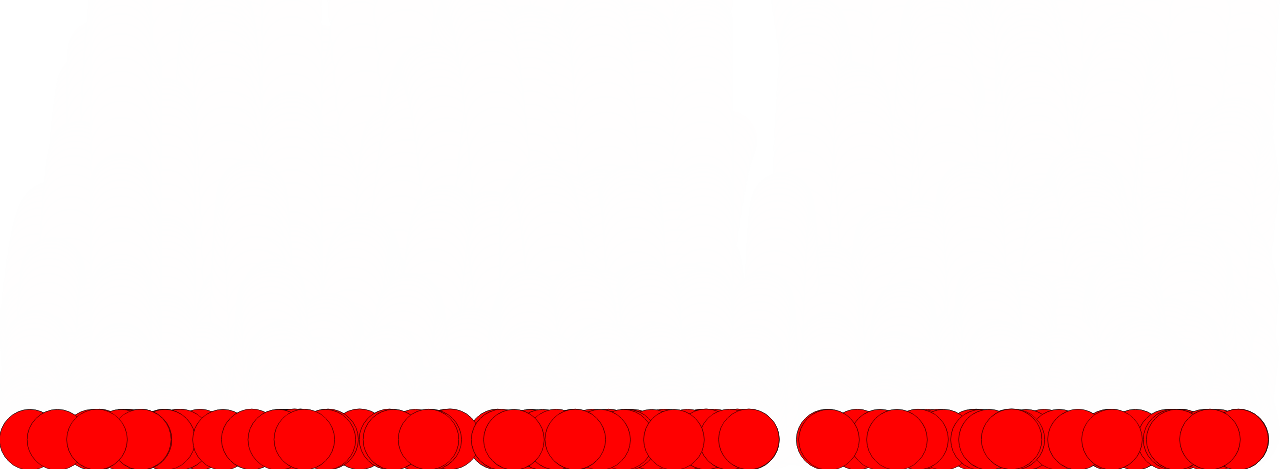
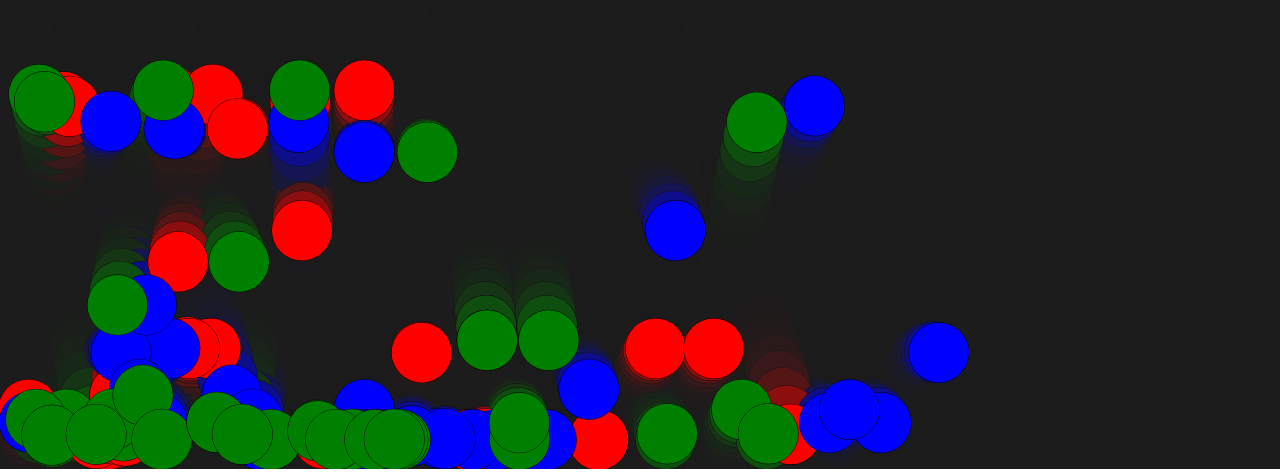
Before and after one commit to Eronne/rebound, a website built with webpack: page dist/index.html in a window 1280 px wide. Shown: the part 331-804 px from the top of the page. Built offline with nearby package versions, Linux system fonts and the light colour scheme.

Commit message:
Changed balls animation

```diff
--- a/package.json
+++ b/package.json
@@ -20,6 +20,7 @@
     "babel-preset-env": "^1.4.0",
     "browser-sync": "^2.18.8",
     "browser-sync-webpack-plugin": "^1.1.4",
+    "stats-js": "^1.0.0-alpha1",
     "webpack": "^2.5.1"
   }
 }
--- a/src/canvas.js
+++ b/src/canvas.js
@@ -1,16 +1,28 @@
-// Initial Setup
 const canvas = document.querySelector('canvas');
 const c = canvas.getContext('2d');
 
 canvas.width = innerWidth;
 canvas.height = innerHeight;
 
+var ball;
+var ballNumber = 100;
+var ballsBass = Math.floor(ballNumber / 3);
+var ballsKick = Math.floor((ballNumber - ballsBass) / 2);
+var ballsMelody = ballNumber - (ballsBass + ballsKick);
+var ballArray = [];
+var friction = 0.75;
+var gravity = 1;
 
-// Variables
-const mouse = {
-	x: innerWidth / 2,
-	y: innerHeight / 2
-};
+addEventListener('resize', () => {
+	canvas.width = innerWidth;
+	canvas.height = innerHeight;
+	init();
+});
+
+
+function randomIntFromRange(min,max) {
+	return Math.floor(Math.random() * (max - min + 1) + min);
+}
 
 const colors = [
 	'#2185C5',
@@ -19,45 +31,9 @@ const colors = [
 	'#FF7F66'
 ];
 
-var ball;
-var ballNumber = 100;
-var ballArray = [];
-var friction = 0.75;
-var gravity = 1;
 
 
-// Event Listeners
-addEventListener('mousemove', event => {
-	mouse.x = event.clientX;
-	mouse.y = event.clientY;
-});
-
-addEventListener('resize', () => {
-	canvas.width = innerWidth;
-	canvas.height = innerHeight;
-
-	init();
-});
-
-
-// Utility Functions
-function randomIntFromRange(min,max) {
-	return Math.floor(Math.random() * (max - min + 1) + min);
-}
-
-function randomColor(colors) {
-	return colors[Math.floor(Math.random() * colors.length)];
-}
-
-function distance(x1, y1, x2, y2) {
-    const xDist = x2 - x1;
-    const yDist = y2 - y1;
-
-    return Math.sqrt(Math.pow(xDist, 2) + Math.pow(yDist, 2));
-}
-
-
-// Objects
+// Object
 function Ball(x, y, vx, vy, radius, color) {
 	this.x = x;
 	this.y = y;
@@ -88,37 +64,56 @@ function Ball(x, y, vx, vy, radius, color) {
 		c.beginPath();
 		c.arc(this.x, this.y, this.radius, 0, Math.PI * 2, false);
 		c.fillStyle = this.color;
-		c.stroke()
+		c.stroke();
 		c.fill();
 		c.closePath();
 	};
 }
 
 
+
 function init() {
+	// Draw background rectangle
+	c.beginPath();
+	c.rect(0,0,canvas.width,canvas.height);
+	c.fillStyle = 'rgb(29, 29, 29)';
+	c.fill();
+	c.closePath();
+
 	// Clear tab while resizing the canvas
 	ballArray = [];
 
 	var radius = 30;
-	for (var i = 0; i < ballNumber; i++) {
 	var x = randomIntFromRange(radius, canvas.width - radius);
 	var y = randomIntFromRange(0, canvas.height - radius);
-		var vx = randomIntFromRange(-2, 2);
+	var vx = randomIntFromRange(-10, 10);
+
+	for (var k = 0; k < ballsBass; k++) {
 		ballArray.push(new Ball(x, y, vx, 3, 30, 'red'))
 	}
 
-	canvas.addEventListener('click', function (e) {
+	for (var k = 0; k < ballsKick; k++) {
+		ballArray.push(new Ball(x, y, vx, 3, 30, 'blue'))
+	}
+
+	for (var k = 0; k < ballsMelody; k++) {
+		ballArray.push(new Ball(x, y, vx, 3, 30, 'green'))
+	}
+
+	// First explosion
+	setTimeout(function () {
 		ballArray.forEach(ball => {
-            ball.vx = randomIntFromRange(-2, 2);
+			ball.vx = randomIntFromRange(-10, 10);
 			ball.vy = randomIntFromRange(0, 50);
 		})
-	})
+	}, 6000);
 }
 
-// Animation Loop
+
+
 function animate() {
 	requestAnimationFrame(animate);
-	c.fillStyle = 'rgba(255, 255, 255, 0.5';
+	c.fillStyle = 'rgba(29, 29, 29, 0.5';
 	c.fillRect(0, 0, canvas.width, canvas.height);
 
 	ballArray.forEach(ball => {
```
Also changed, not shown: .eslintrc.js, dist/index.html, dist/js/canvas.bundle.js, dist/js/stats.min.js (added), 2 other files. Lines whose indentation alone changed are shown as unchanged.
